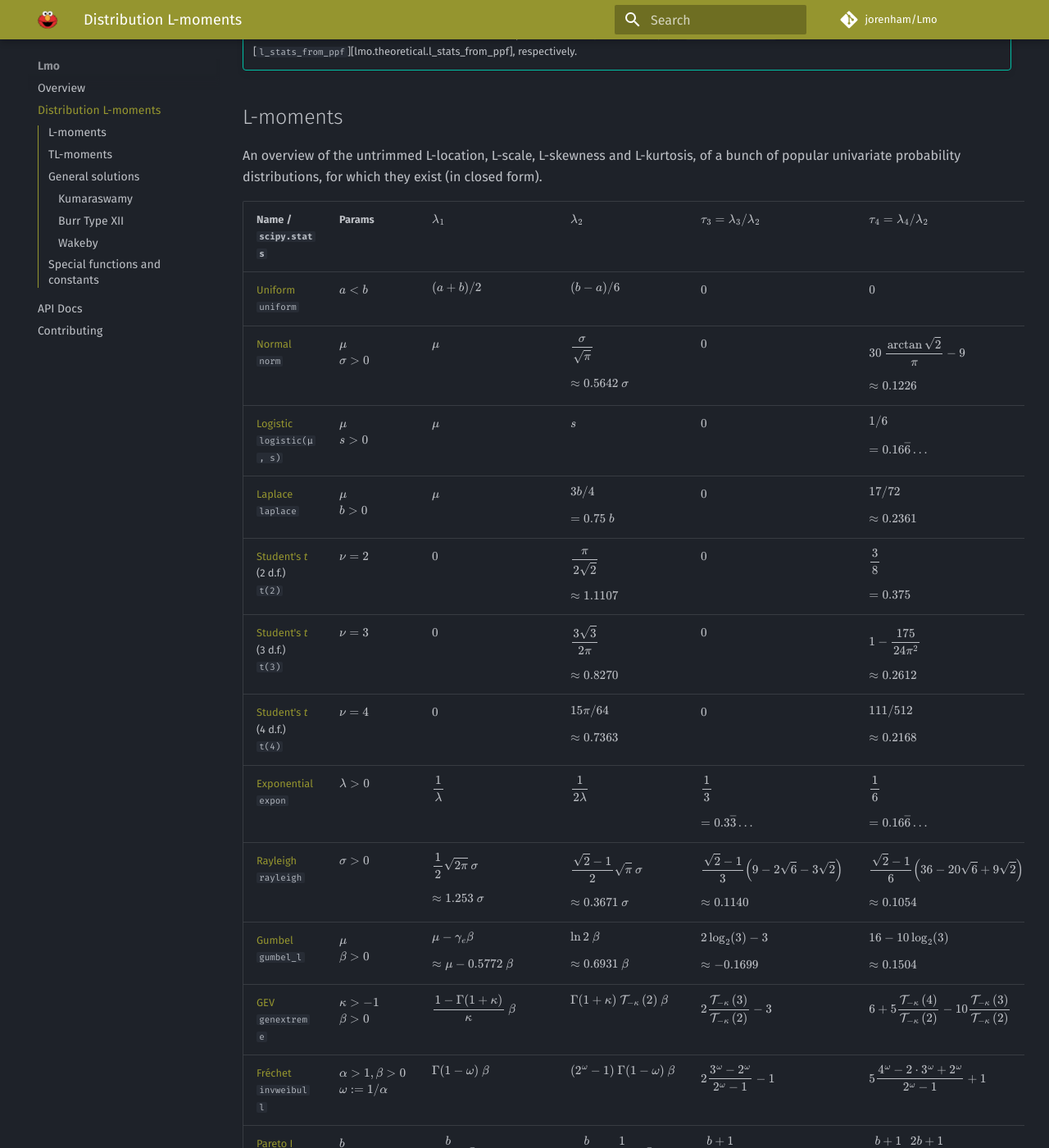
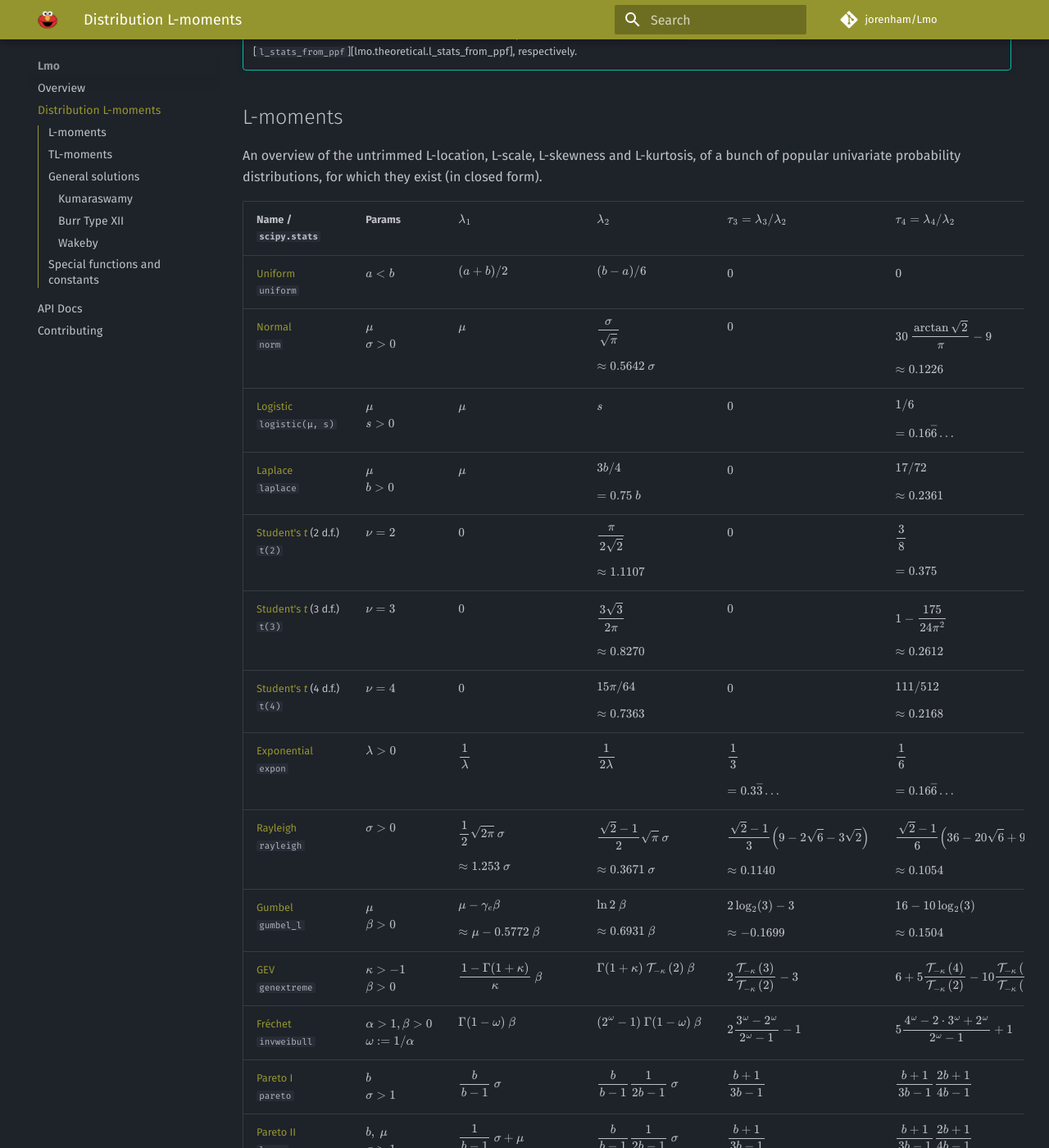
Before and after one commit to jorenham/Lmo, an MkDocs documentation site: the page built from docs/distributions.md, in a window 1280 px wide and 1400 px high, scrolled down 529 px. Shown: the whole window at 82% size. Built offline with MkDocs 1.6.1 and Material for MkDocs 9.7.7, drawn with Linux system fonts in a browser that asks for light colours; comment, search, counter and statistics services are not loaded.

Commit message:
stop wrapping

```diff
--- a/docs/distributions.md
+++ b/docs/distributions.md
@@ -37,7 +37,7 @@
 
 <table style="overflow: hidden">
 <tr>
-    <th>Name / <code>scipy.stats</code></th>
+    <th>Name /<br> <code>scipy.stats</code></th>
     <th>Params</th>
     <th>\( \lmoment{1} \)</th>
     <th>\( \lmoment{2} \)</th>
@@ -359,7 +359,7 @@
         <code>invweibull</code>
     </td>
     <td>
-        \( \alpha > 1, \beta > 0 \)
+        \( \alpha > 1, \beta > 0 \)<br>
         \( \omega := 1 / \alpha \)
     </td>
     <td>
@@ -841,7 +841,7 @@
         <code>invweibull</code>
     </td>
     <td>
-        \( \alpha > 0, \beta > 0 \)
+        \( \alpha > 0, \beta > 0 \)<br>
         \( \omega := 1 / \alpha \)
     </td>
     <td>
@@ -1012,8 +1012,10 @@
 \end{equation}
 \]
 
-
-
+<!-- TODO: Generalized Pareto (GPD / Pareto-Pickands) -->
+<!-- TODO: Generalized Extreme Value (GEV) -->
+<!-- TODO: Generalized Logistic -->
+<!-- TODO: Generalized (Tukey-) Lambda -->
 
 ## Special functions and constants
 
--- a/docs/styles/theme.css
+++ b/docs/styles/theme.css
@@ -43,3 +43,8 @@
 a.autorefs-external:hover::after {
   background-color: var(--md-accent-fg-color);
 }
+
+td,
+th {
+  white-space: nowrap;
+}
```
